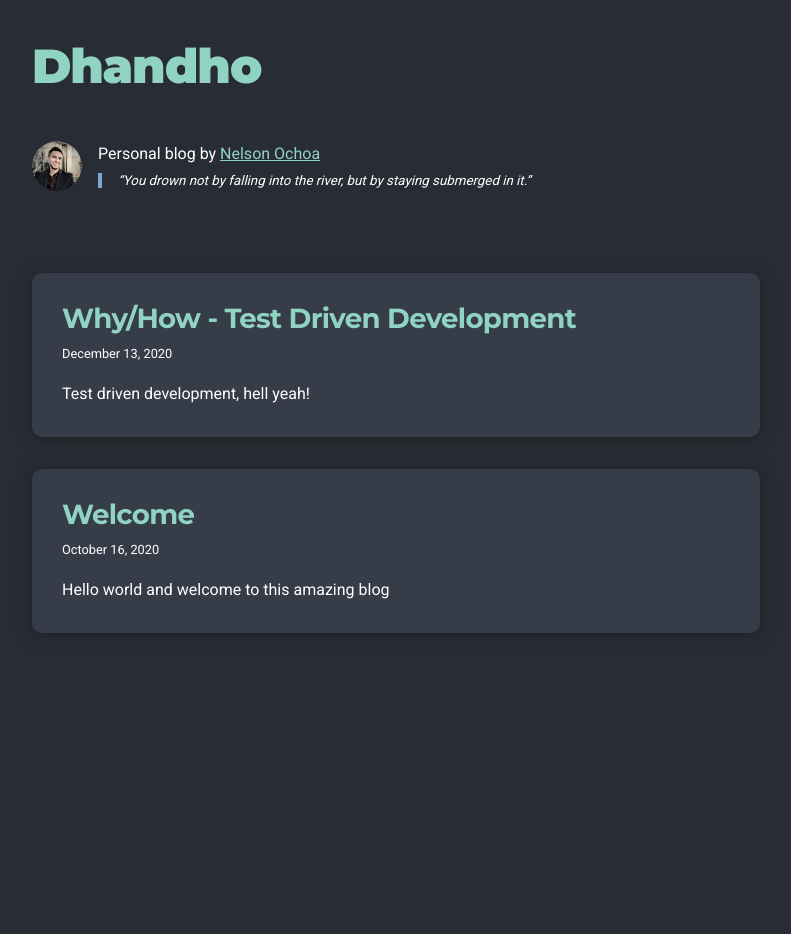
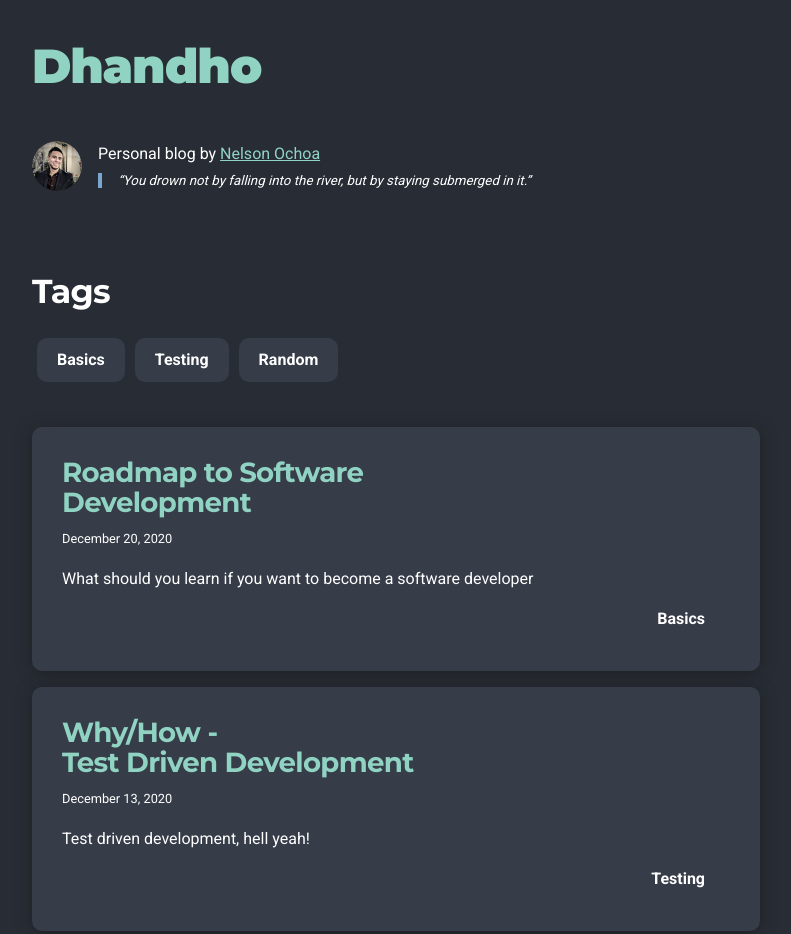
Before and after one commit to Nelsonochoam/nelsonochoam.com, a Gatsby site: page / in a window 1280 px wide. Shown: the top 934 px of the page, without its empty margins (244-1035 px from the left). Before the commit the page ends 800 px from the top, so only its background shows below. Built offline with nearby package versions, Linux system fonts and the light colour scheme; Gatsby itself is replaced by a stand-in of ours; some packages are replaced by stand-ins of ours.

Commit message:
add filter by tags

```diff
--- /dev/null
+++ b/content/blog/back_to_basics/index.md
@@ -0,0 +1,11 @@
+---
+title: Roadmap to Software</br> Development
+date: "2020-12-20T22:12:03.284Z"
+description: "What should you learn if you want to become a software developer"
+tags: ["Basics"]
+---
+
+I have a few friends  that have successfully transitioned into Software Development and
+my wife is actually in the process of becoming a Software Developer.
+I know it sounds daunting and scary but I hope with this article I can
+provide some valuable insight to how to transition successfully to this field.
--- a/content/blog/testing/index.md
+++ b/content/blog/testing/index.md
@@ -1,7 +1,8 @@
 ---
-title: Why/How - Test Driven Development
+title: Why/How - <br/>Test Driven Development
 date: "2020-12-13T22:12:03.284Z"
 description: "Test driven development, hell yeah!"
+tags: ["Testing"]
 ---
 
 I don't know if many people do it as part of their coding practice, but this year I got it
--- a/content/blog/welcome/index.md
+++ b/content/blog/welcome/index.md
@@ -2,6 +2,7 @@
 title: Welcome
 date: "2020-10-16T22:12:03.284Z"
 description: "Hello world and welcome to this amazing blog"
+tags: ["Random"]
 ---
 
 > **HELLO WORLD!!**, _(I guess that is the first thing you write if you are a software developer)_, and welcome to my blog.
--- a/gatsby-node.js
+++ b/gatsby-node.js
@@ -107,6 +107,7 @@ exports.createSchemaCustomization = ({ actions }) => {
     type Frontmatter {
       title: String
       description: String
+      tags: [String]
       date: Date @dateformat
     }
 
--- a/package.json
+++ b/package.json
@@ -30,6 +30,7 @@
     "react": "^16.12.0",
     "react-dom": "^16.12.0",
     "react-helmet": "^5.2.1",
+    "styled-components": "^5.2.1",
     "typeface-merriweather": "0.0.72",
     "typeface-montserrat": "0.0.75",
     "typeface-roboto": "^1.1.13"
--- a/src/components/layout.js
+++ b/src/components/layout.js
@@ -27,7 +27,7 @@ const Layout = ({ location, title, children }) => {
   return (
     <div className="global-wrapper" data-is-root-path={isRootPath}>
       <header className="global-header">{header}</header>
-      <main>{children}</main>
+        <main>{children}</main>
       <footer />
     </div>
   )
--- /dev/null
+++ b/src/components/tags.tsx
@@ -0,0 +1,43 @@
+import React from 'react'
+import styled from 'styled-components'
+
+export const Tag = styled.div<{selected: boolean }>`
+  margin: 5px;
+  padding: 10px 20px;
+  border-radius: 10px;
+  font-weight: bold;
+  display: inline-block;
+
+  background-color: ${ (props) => props.selected ? 'var(--color-links)' : 'var(--post-color)' };
+
+  &:hover {
+    cursor: pointer;
+  }
+`
+
+const TagsContainer = styled.section`
+  color: var(--color-text);
+  margin-bottom: 40px;
+`
+
+const H2 = styled.h2`
+  color: var(--color-text);
+`
+
+export const Tags = ({ tags, selectedTag, onSelectTag }) => {
+  return (
+    <TagsContainer>
+      <H2>Tags</H2>
+      { tags.map((tag) => (
+        <Tag
+          role="button"
+          tabIndex={0}
+          onClick={() => onSelectTag(tag)}
+          selected={selectedTag === tag}
+        >
+            {tag}
+          </Tag>
+      ))}
+    </TagsContainer>
+  )
+}
--- a/src/pages/index.js
+++ b/src/pages/index.js
@@ -1,15 +1,40 @@
-import React from "react"
+import React, { useState } from "react"
 import { Link, graphql } from "gatsby"
 
 import Bio from "../components/bio"
 import Layout from "../components/layout"
 import SEO from "../components/seo"
+import { Tags, Tag } from "../components/tags"
+
+import styled from 'styled-components'
+
+const TagsContainer = styled.div`
+  display: flex;
+  justify-content: flex-end;
+`
 
 const BlogIndex = ({ data, location }) => {
+  const [selectedTag, setSelectedTag] = useState()
+
   const siteTitle = data.site.siteMetadata?.title || `Title`
-  const posts = data.allMarkdownRemark.nodes
+  const tags = data.allMarkdownRemark.nodes
+    .flatMap((post) => post.frontmatter.tags).filter((tag) => !!tag)
 
-  if (posts.length === 0) {
+  const posts = () => {
+    if (!selectedTag) return data.allMarkdownRemark.nodes
+    const matches_tag = (tag) => tag === selectedTag
+    return data.allMarkdownRemark.nodes.filter((post) => post.frontmatter.tags.some(matches_tag))
+  }
+
+  const filterByTag = (tag) => {
+    if (tag === selectedTag) {
+      setSelectedTag(undefined)
+    } else {
+      setSelectedTag(tag)
+    }
+  }
+
+  if (posts().length === 0) {
     return (
       <Layout location={location} title={siteTitle}>
         <SEO title={`Posts | ${siteTitle}`} />
@@ -23,8 +48,12 @@ const BlogIndex = ({ data, location }) => {
     <Layout location={location} title={siteTitle}>
       <SEO title={`Posts | ${siteTitle}`} />
       <Bio />
+
+      <div className="posts-section">
+        <Tags tags={tags} onSelectTag={filterByTag} selectedTag={selectedTag} />
+
         <ol style={{ listStyle: `none` }}>
-        {posts.map(post => {
+          {posts().map(post => {
             const title = post.frontmatter.title || post.fields.slug
 
             return (
@@ -37,7 +66,12 @@ const BlogIndex = ({ data, location }) => {
                   >
                     <header>
                       <h2>
-                      <span itemProp="headline">{title}</span>
+                        <span
+                          dangerouslySetInnerHTML={{
+                            __html: title,
+                          }}
+                          itemProp="headline"
+                        />
                       </h2>
                       <small>{post.frontmatter.date}</small>
                     </header>
@@ -49,12 +83,16 @@ const BlogIndex = ({ data, location }) => {
                         itemProp="description"
                       />
                     </section>
+                    <TagsContainer>
+                      { post.frontmatter.tags.map((tag) => <Tag>{tag}</Tag>) }
+                    </TagsContainer>
                   </article>
                 </Link>
               </li>
             )
           })}
         </ol>
+      </div>
     </Layout>
   )
 }
@@ -78,6 +116,7 @@ export const pageQuery = graphql`
           date(formatString: "MMMM DD, YYYY")
           title
           description
+          tags
         }
       }
     }
--- a/src/style.css
+++ b/src/style.css
@@ -278,13 +278,16 @@ a:focus {
   margin: 0;
 }
 
+/********
+* Posts
+*********/
+
 .post-list-item {
   padding: 30px;
   border-radius: 10px;
   background-color: var(--post-color);
   box-shadow: var(--post-shadow);
   margin-bottom: var(--spacing-8);
-  margin-top: var(--spacing-8);
 }
 
 .post-list-item:hover {
```
Also changed, not shown: src/pages/using-typescript.tsx (deleted, +0 -54 lines), src/templates/blog-post.js (+8 -1 lines), 1 other file. Lines whose indentation alone changed are shown as unchanged.
